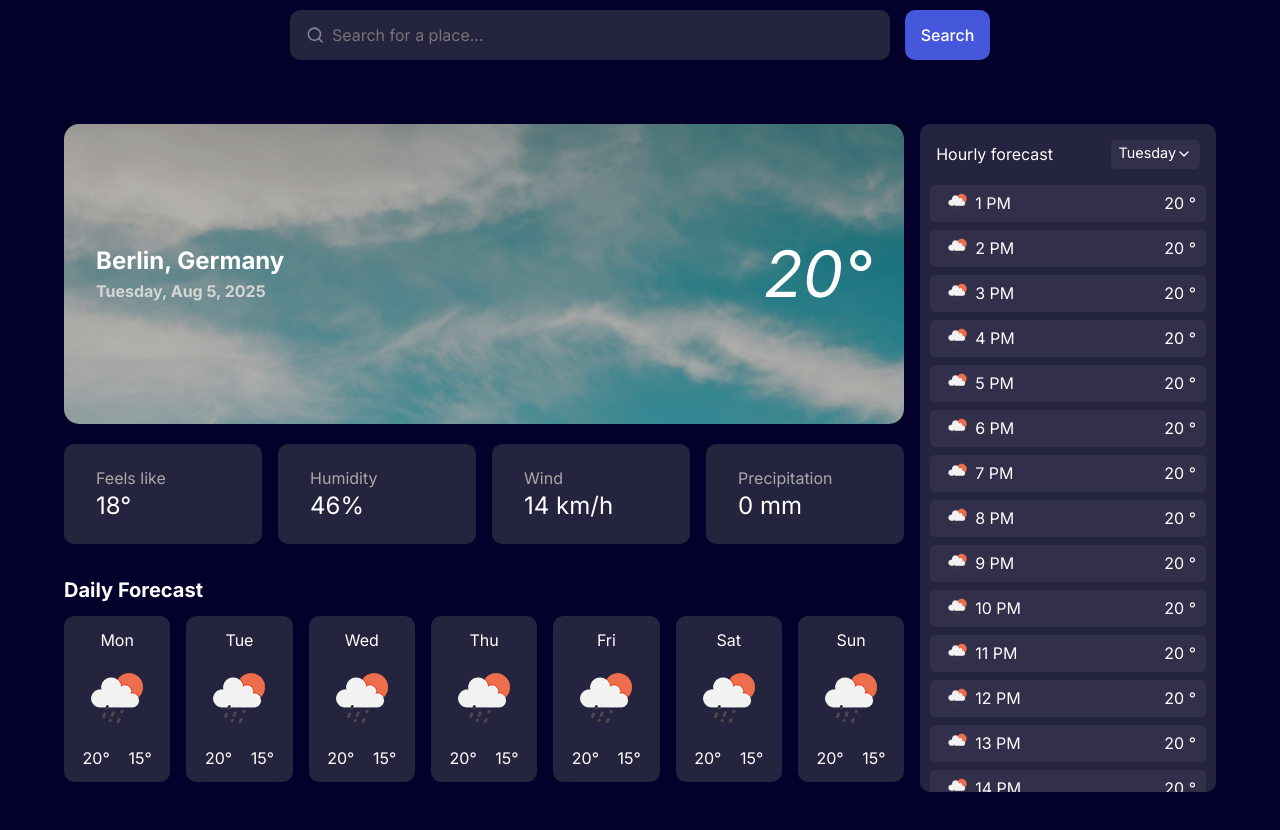
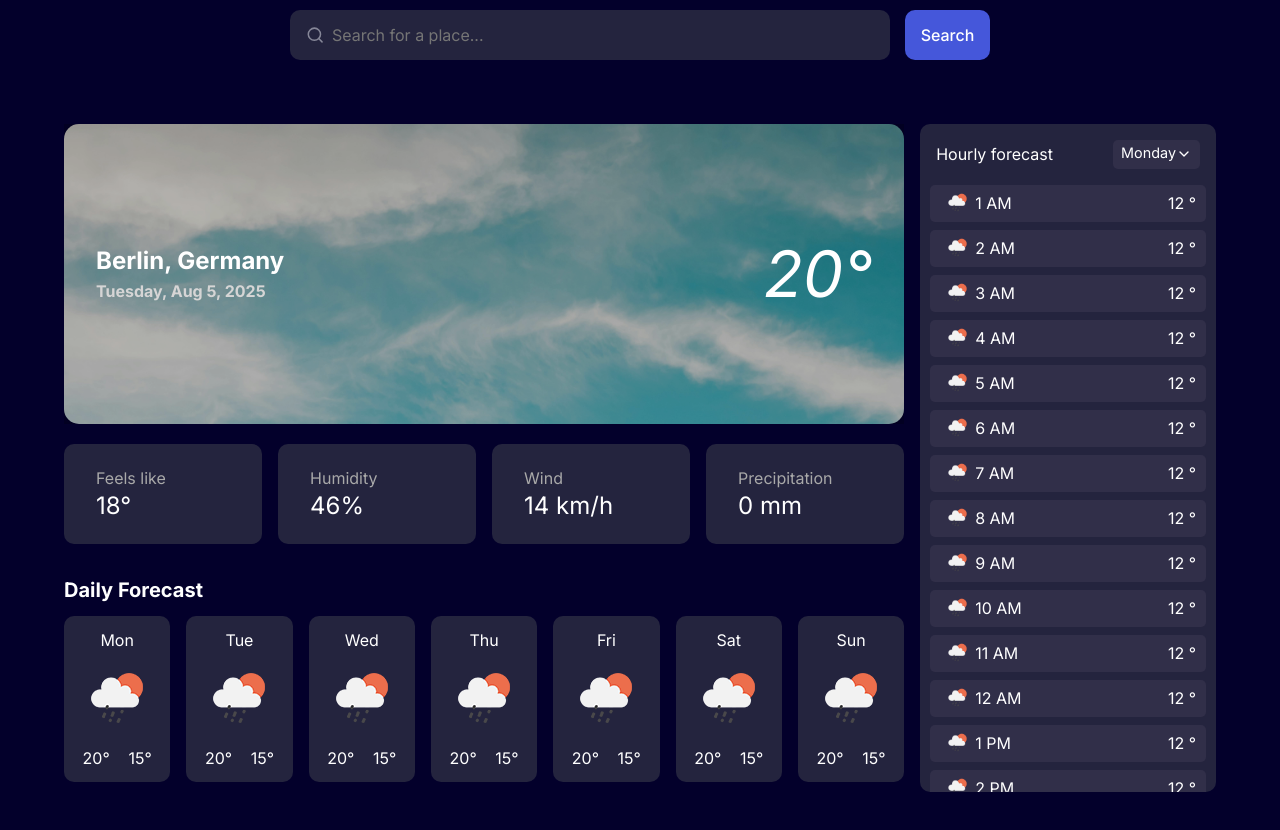
Before and after one commit to bvbxbv/weather-app, a React (Vite) app: page / in a window 1280 px wide. Shown: the part 300-1130 px from the top of the page. Built offline with nearby package versions, Linux system fonts and the light colour scheme.

Commit message:
refactor(structure): extract hourly forecast in compound component
- updated re-export file

```diff
--- a/src/pages/WeatherPage/WeatherPage.tsx
+++ b/src/pages/WeatherPage/WeatherPage.tsx
@@ -1,6 +1,12 @@
-import { ChevronDown } from 'lucide-react';
 import { useEffect, useRef, useState } from 'react';
-import { DailyForecast, Header, TodayWeather, TodayWeatherList, WelcomeSection } from './ui';
+import {
+  DailyForecast,
+  Header,
+  HourlyForecast,
+  TodayWeather,
+  TodayWeatherList,
+  WelcomeSection,
+} from './ui';
 
 export const WeatherPage = () => {
   const mainRef = useRef<HTMLDivElement>(null);
@@ -91,33 +97,21 @@ export const WeatherPage = () => {
             </div>
           </main>
 
-          <aside className="weather-dashboard__sidebar">
-            <div className="weather-dashboard__header">
-              <div className="weather-dashboard__header-title">Hourly forecast</div>
+          <HourlyForecast.Root>
+            <HourlyForecast.Header title="Hourly forecast" selectedDay="Monday" />
 
-              <div className="weather-dashboard__dropdown">
-                <div className="weather-dashboard__dropdown-title">Tuesday</div>
-                <ChevronDown size={16} />
-              </div>
-            </div>
-
-            <div
-              className="weather-dashboard__list"
-              style={{ height: mainHeight ? `${mainHeight - 60.78}px` : 'auto' }}
-            >
-              {Array.from({ length: 24 }).map((_, index) => (
-                <div className="weather-dashboard__list-item" key={index}>
-                  <div className="weather-dashboard__list-icon">
-                    <img src="/icons/rain_day.png" alt="" />
-                  </div>
-
-                  <div className="weather-dashboard__list-time">{index + 1} PM</div>
-
-                  <div className="weather-dashboard__list-temperature">20 &deg;</div>
-                </div>
-              ))}
-            </div>
-          </aside>
+            <HourlyForecast.List maxHeight={mainHeight}>
+              {Array.from({ length: 24 }).map((_, index) => {
+                return (
+                  <HourlyForecast.Item
+                    icon="/icons/rain_day.png"
+                    time={((index + 1) % 12 || 12) + ' ' + (index < 12 ? 'AM' : 'PM')}
+                    temperature={12}
+                  />
+                );
+              })}
+            </HourlyForecast.List>
+          </HourlyForecast.Root>
         </div>
       </div>
     </div>
--- /dev/null
+++ b/src/pages/WeatherPage/ui/components/HourlyForecast/HourlyForecast.tsx
@@ -0,0 +1,72 @@
+import { ChevronDown } from 'lucide-react';
+
+interface RootProps {
+  children: React.ReactNode;
+}
+
+interface HeaderProps {
+  title: string;
+  selectedDay: string;
+}
+
+interface ListProps {
+  maxHeight: number;
+  children: React.ReactNode;
+}
+
+interface ItemProps {
+  icon: string;
+  time: string;
+  temperature: number;
+}
+
+const Root = ({ children }: RootProps) => {
+  return <aside className="weather-dashboard__sidebar">{children}</aside>;
+};
+
+const Header = ({ title, selectedDay }: HeaderProps) => {
+  return (
+    <div className="weather-dashboard__header">
+      <div className="weather-dashboard__header-title">{title}</div>
+
+      <div className="weather-dashboard__dropdown">
+        <div className="weather-dashboard__dropdown-title">{selectedDay}</div>
+        <ChevronDown size={16} />
+      </div>
+    </div>
+  );
+};
+
+const List = ({ maxHeight, children }: ListProps) => {
+  return (
+    <div
+      className="weather-dashboard__list"
+      style={{ height: maxHeight ? `${maxHeight - 60.78}px` : 'auto' }}
+    >
+      {children}
+    </div>
+  );
+};
+
+const Item = ({ icon, time, temperature }: ItemProps) => {
+  return (
+    <div className="weather-dashboard__list-item">
+      <div className="weather-dashboard__list-icon">
+        <img src={icon} alt="" />
+      </div>
+
+      <div className="weather-dashboard__list-time">{time}</div>
+
+      <div className="weather-dashboard__list-temperature">{temperature} &deg;</div>
+    </div>
+  );
+};
+
+const HourlyForecast = {
+  Root,
+  Header,
+  List,
+  Item,
+};
+
+export default HourlyForecast;
--- a/src/pages/WeatherPage/ui/index.ts
+++ b/src/pages/WeatherPage/ui/index.ts
@@ -1,4 +1,5 @@
 export { default as DailyForecast } from './components/DailyForecast/DailyForecast';
+export { default as HourlyForecast } from './components/HourlyForecast/HourlyForecast';
 export * from './components/TodayWeather/TodayWeather';
 export { default as TodayWeatherList } from './components/TodayWeather/TodayWeatherList';
 
```
